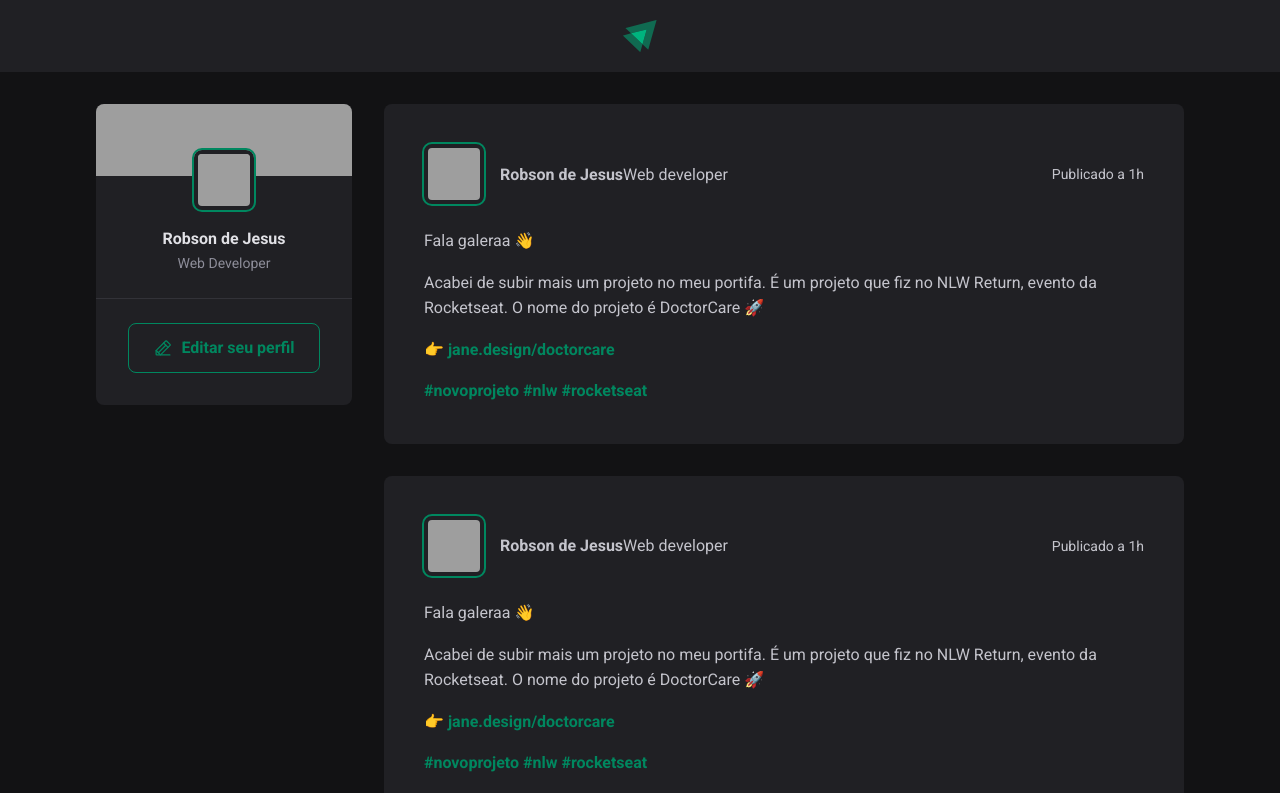
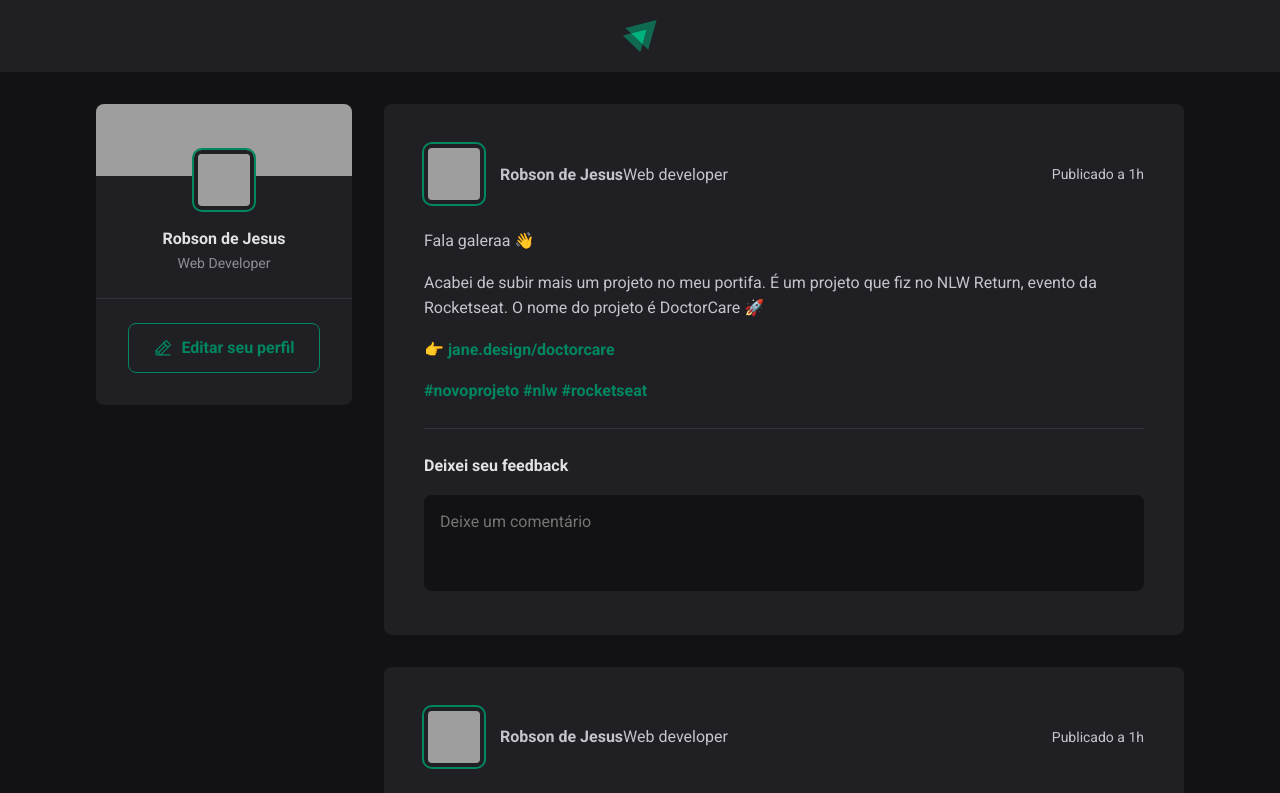
Before and after one commit to robsondejesus1996/rj-feed, a React (Vite) app: page / in a window 1280 px wide. Shown: the top 793 px of the page. Built offline with nearby package versions, Linux system fonts and the light colour scheme; grey boxes are pictures that could not be loaded.

Commit message:
formulário de comentários

```diff
--- a/src/components/Post.jsx
+++ b/src/components/Post.jsx
@@ -27,14 +27,21 @@
           no NLW Return, evento da Rocketseat. O nome do projeto é DoctorCare 🚀
         </p>
         <p>
-          👉 {' '}<a href=""> jane.design/doctorcare</a>
+          👉 <a href=""> jane.design/doctorcare</a>
         </p>
         <p>
-          <a href="">#novoprojeto</a>{' '}
-          <a href="">#nlw</a>{' '}
-          <a href="">#rocketseat</a> {' '}
+          <a href="">#novoprojeto</a> <a href="">#nlw</a>{" "}
+          <a href="">#rocketseat</a>{" "}
         </p>
       </div>
+      <form className={styles.commentForm}>
+        <strong>Deixei seu feedback</strong>
+        <textarea placeholder="Deixe um comentário" />
+
+        <footer>
+          <button type="submit">Publicar</button>
+        </footer>
+      </form>
     </article>
   );
 }
--- a/src/components/Post.module.css
+++ b/src/components/Post.module.css
@@ -1,56 +1,51 @@
-.post{
-    background: var(--gray-800);   ;
+.post {
+  background: var(--gray-800);
   border-radius: 8px;
   padding: 2.5rem;
 }
 
-
-.post + .post{
+.post + .post {
   margin-top: 2rem;
 }
 
-.content{
+.content {
   line-height: 1.6;
   color: var(--gray-300);
   margin-top: 1.5rem;
 }
 
-.content p{
+.content p {
   margin-top: 1rem;
 }
 
-
-.content a{
+.content a {
   font-weight: bold;
   color: var(--green-500);
   text-decoration: none;
 }
 
-
-.content a:hover{
+.content a:hover {
   color: var(--green-300);
 }
 
-
-.post > header{
+.post > header {
   display: flex;
   align-items: center;
   justify-content: space-between;
 }
 
-
-.post > header time{
+.post > header time {
   font-size: 0.875rem;
   color: var(--var-400);
 }
 
-.author{
+.author {
   display: flex;
   align-items: center;
   gap: 1rem;
 }
 
-.author img{
+.author img {
   width: calc(3rem + 12px);
   height: calc(3rem + 12px);
   border-radius: 8px;
@@ -64,9 +59,60 @@
   line-height: 1.6;
 }
 
-.authorInfor span{
+.authorInfor span {
   display: block;
   font-size: 0.875rem;
   color: var(--gray-400);
   line-height: 1.6;
 }
+
+.commentForm {
+  width: 100%;
+  margin-top: 1.5rem;
+  padding-top: 1.5rem;
+  border-top: 1px solid var(--gray-600);
+}
+
+.commentForm > strong {
+  line-height: 1.6;
+  color: var(--gray-100);
+}
+
+.commentForm textarea {
+  width: 100%;
+  background: var(--gray-900);
+  border: 0;
+  resize: none;
+  height: 6rem;
+  padding: 1rem;
+  border-radius: 8px;
+  color: var(--gray-100);
+  line-height: 1.4;
+  margin-top: 1rem;
+}
+
+.commentForm footer {
+  visibility: hidden;
+  max-height: 0;
+}
+
+.commentForm:focus-within footer {
+    visibility: visible;
+    max-height: none;
+}
+
+.commentForm button[type="submit"] {
+  padding: 1rem 1.5rem;
+  margin-top: 1rem;
+  border-radius: 8px;
+  border: 0;
+  background: var(--green-500);
+  color: var(--white);
+  font-weight: bold;
+  cursor: pointer;
+  transition: background-color 0.1s;
+}
+
+.commentForm button[type="submit"]:hover {
+  background: var(--green-300);
+}
--- a/src/global.css
+++ b/src/global.css
@@ -7,9 +7,13 @@
   --gray-700: #29292e;
   --gray-800: #202024;
   --gray-900: #121214;
+  --green-300: #00b37e;
+  --green-500: #00875f;
+}
 
-  --green-300: #00B37E;
-  --green-500: #00875f;
+:focus {
+  outline: transparent !important;
+  box-shadow: 0 0 0 2px var(--green-500);
 }
 
 * {
@@ -24,9 +28,11 @@
   -wekit-font-smoothing: antialiased;
 }
 
-
-body, input, textarea, button{
-    font-family: 'Roboto', sans-serif;
-    font-weight: 400;
-    font-size: 1rem;
+body,
+input,
+textarea,
+button {
+  font-family: "Roboto", sans-serif;
+  font-weight: 400;
+  font-size: 1rem;
 }
```
Lines whose indentation alone changed are shown as unchanged.
